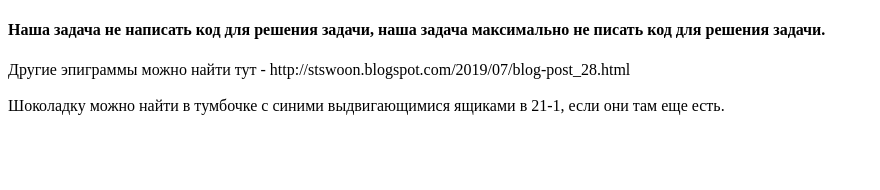
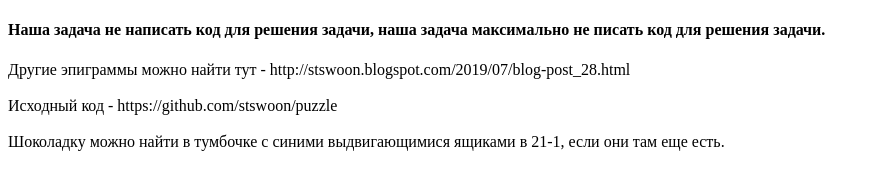
Before and after one commit to stswoon/puzzle, a website: page src/public/step11.html in a window 1280 px wide. Shown: the whole page, without its empty margins (0-880 px from the left). Drawn offline with Linux system fonts and the light colour scheme.

Commit message:
Update step11.html

```diff
--- a/src/public/step11.html
+++ b/src/public/step11.html
@@ -9,6 +9,8 @@
 
 <div>Другие эпиграммы можно найти тут - http://stswoon.blogspot.com/2019/07/blog-post_28.html</div>
 <br>
+<div>Исходный код - https://github.com/stswoon/puzzle</div>
+<br>
 <div>Шоколадку можно найти в тумбочке с синими выдвигающимися ящиками в 21-1, если они там еще есть.</div>
 
 </body>
```
